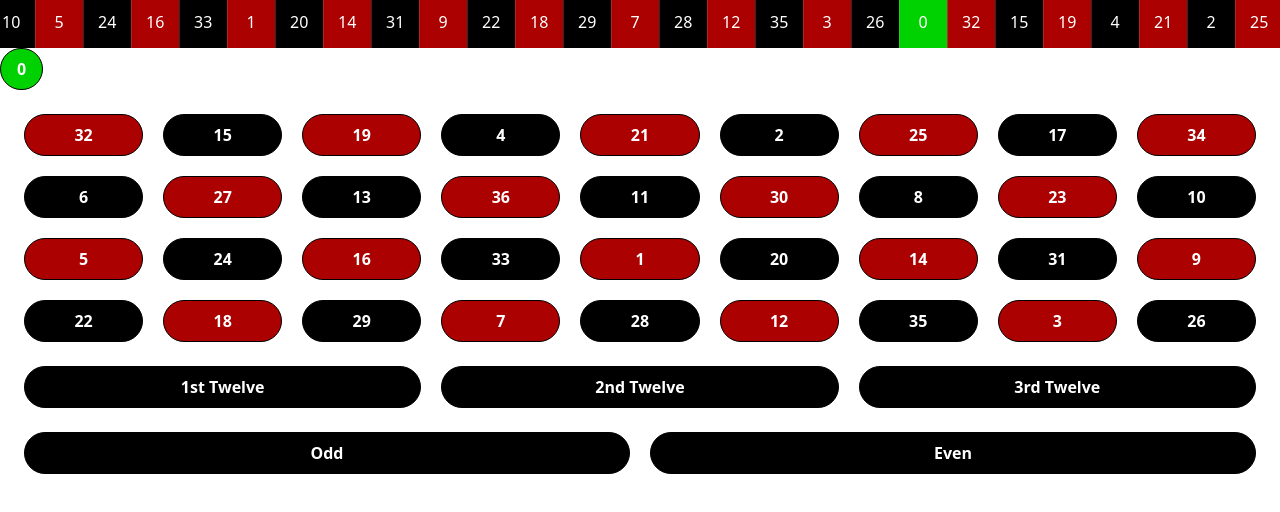
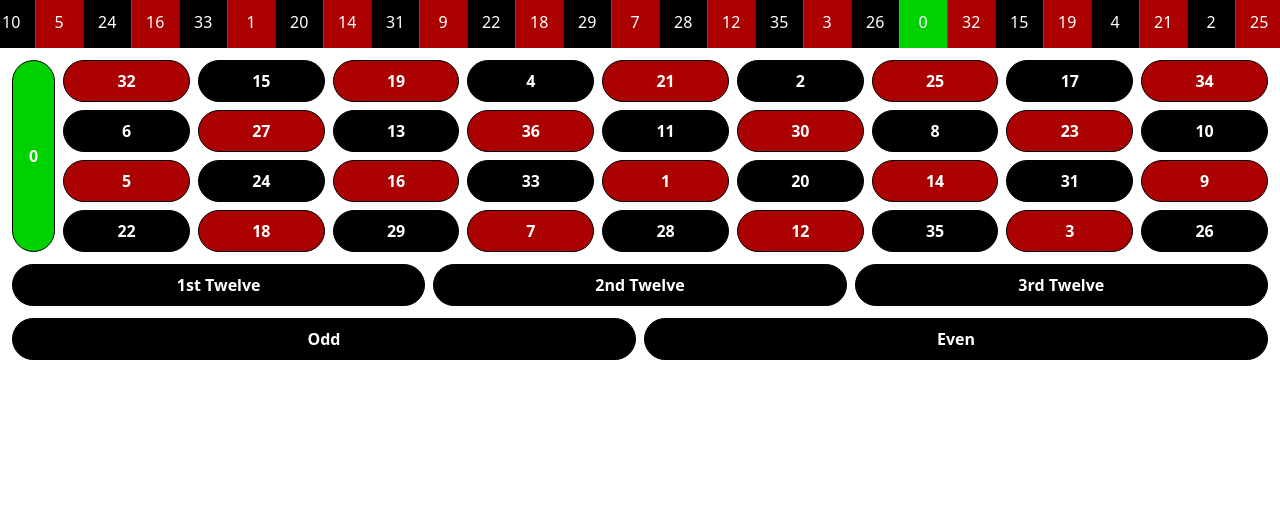
Before and after one commit to johannes67890/Roulette, a React (Create React App) app: page / in a window 1280 px wide. Shown: the top 512 px of the page. Built offline with nearby package versions, Linux system fonts and the light colour scheme.

Commit message:
buttons done(?)

```diff
--- a/src/betTable.tsx
+++ b/src/betTable.tsx
@@ -10,18 +10,18 @@ const Button: React.FC<{Style?: string, onClick?: () => unknown}> = ({children,
 function Table() {
   return (
   <div>
-    <div className="flex-auto">
+    <div className="flex gap-2 m-3">
       <Button Style={"green"}>0</Button>
-      <div className="m-6 grid grid-cols-9 grid-rows-3 gap-5">
+      <div className="grid grid-cols-9 flex-1 grid-rows-3 gap-2">
         {Tiles.slice(1).map((value, index) => <Button key={index} Style={value.color}>{value.val}</Button>)}
       </div>
     </div>
-    <div className="m-6 grid grid-cols-3 grid-rows-1 gap-5">
+    <div className="m-3 grid grid-cols-3 grid-rows-1 gap-2">
     <Button Style={"black"}>1st Twelve</Button>
     <Button Style={"black"}>2nd Twelve</Button>
     <Button Style={"black"}>3rd Twelve</Button>
     </div>
-    <div className="m-6 grid grid-cols-2 grid-rows-1 gap-5">
+    <div className="m-3 grid grid-cols-2 grid-rows-1 gap-2">
     <Button Style={"black"}>Odd</Button>
     <Button Style={"black"}>Even</Button>
     </div>
```
